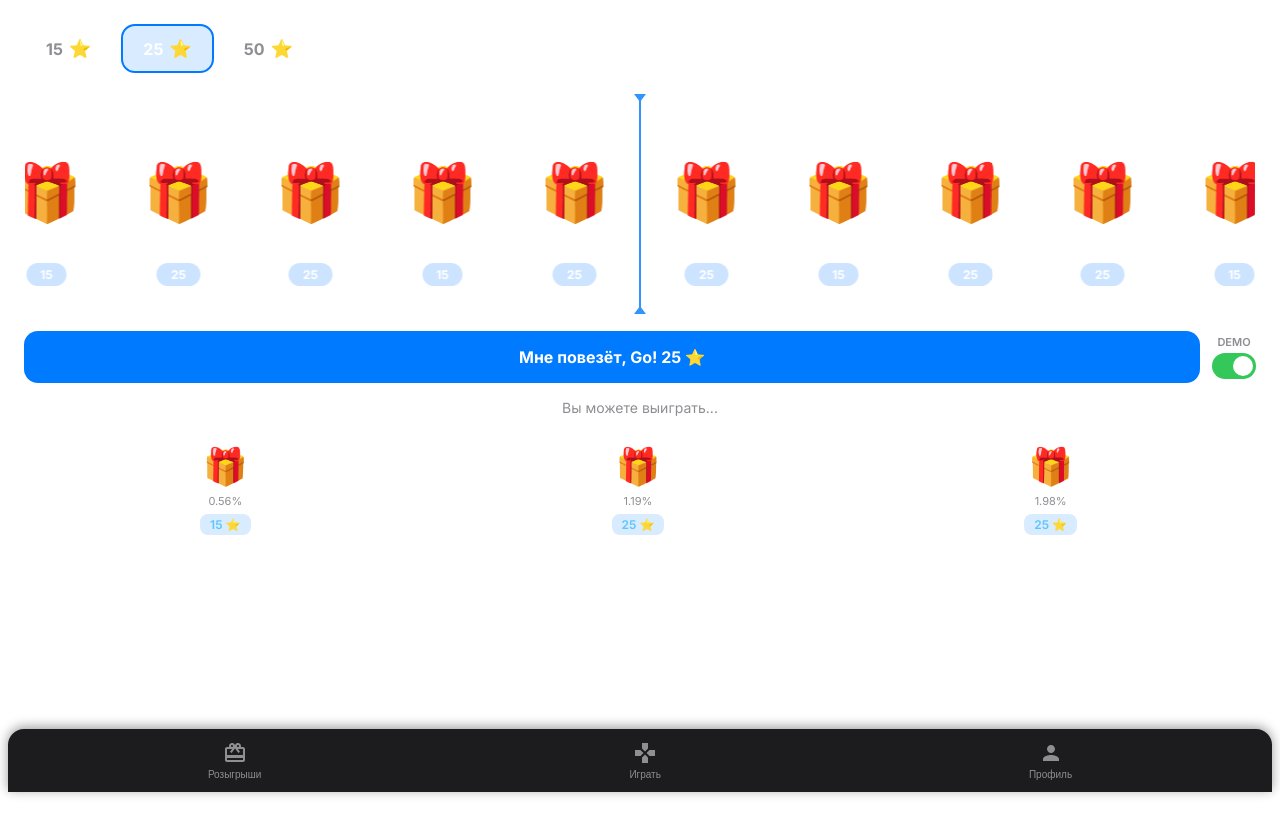
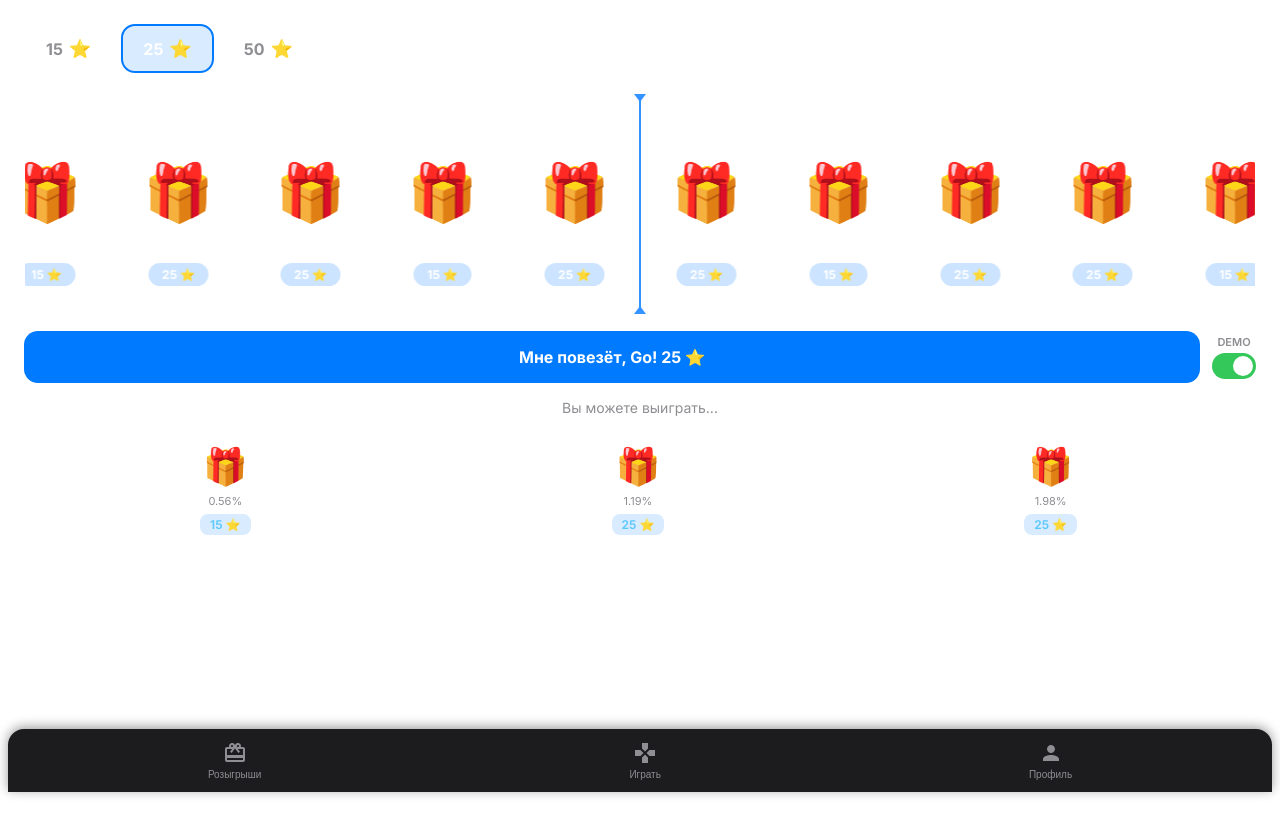
Before and after one commit to deewau/pigfarm-client, a React (Vite) app in the folder client/: page /play in a window 1280 px wide. Built offline with nearby package versions, Linux system fonts and the light colour scheme; no server answers.

Commit message:
feat: add star emoji to roulette gift cost badges and increase gift size

```diff
--- a/client/src/pages/Play.tsx
+++ b/client/src/pages/Play.tsx
@@ -129,13 +129,13 @@ export function Play() {
             <div key={item.rouletteIndex} className="play__roulette-item">
               <div className="play__roulette-emoji">
                 {item.animationSvg ? (
-                  <GiftImage svgContent={item.animationSvg} size={48} />
+                  <GiftImage svgContent={item.animationSvg} size={80} />
                 ) : (
                   item.sticker?.emoji || '🎁'
                 )}
               </div>
               <div className="play__roulette-cost-badge">
-                {item.stars}
+                {item.stars} ⭐
               </div>
             </div>
           ))}
```
